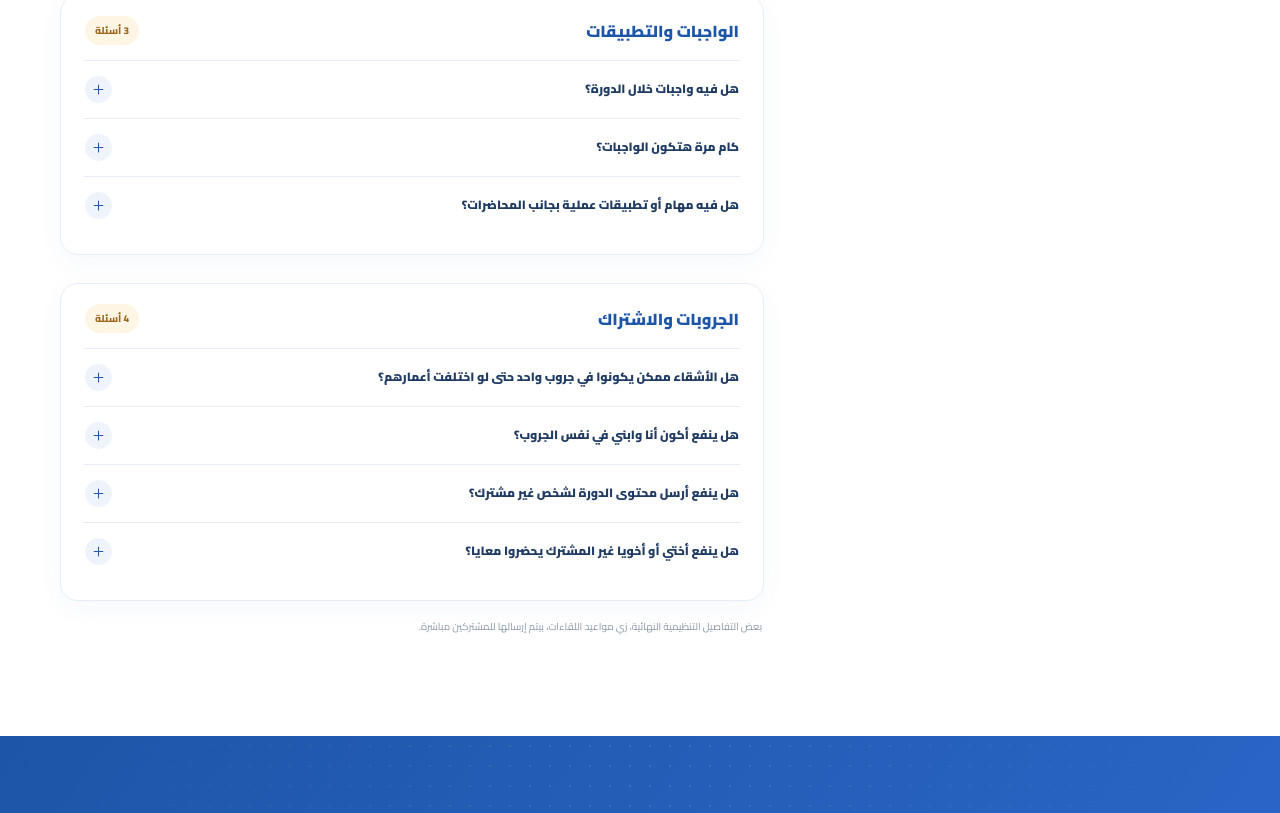
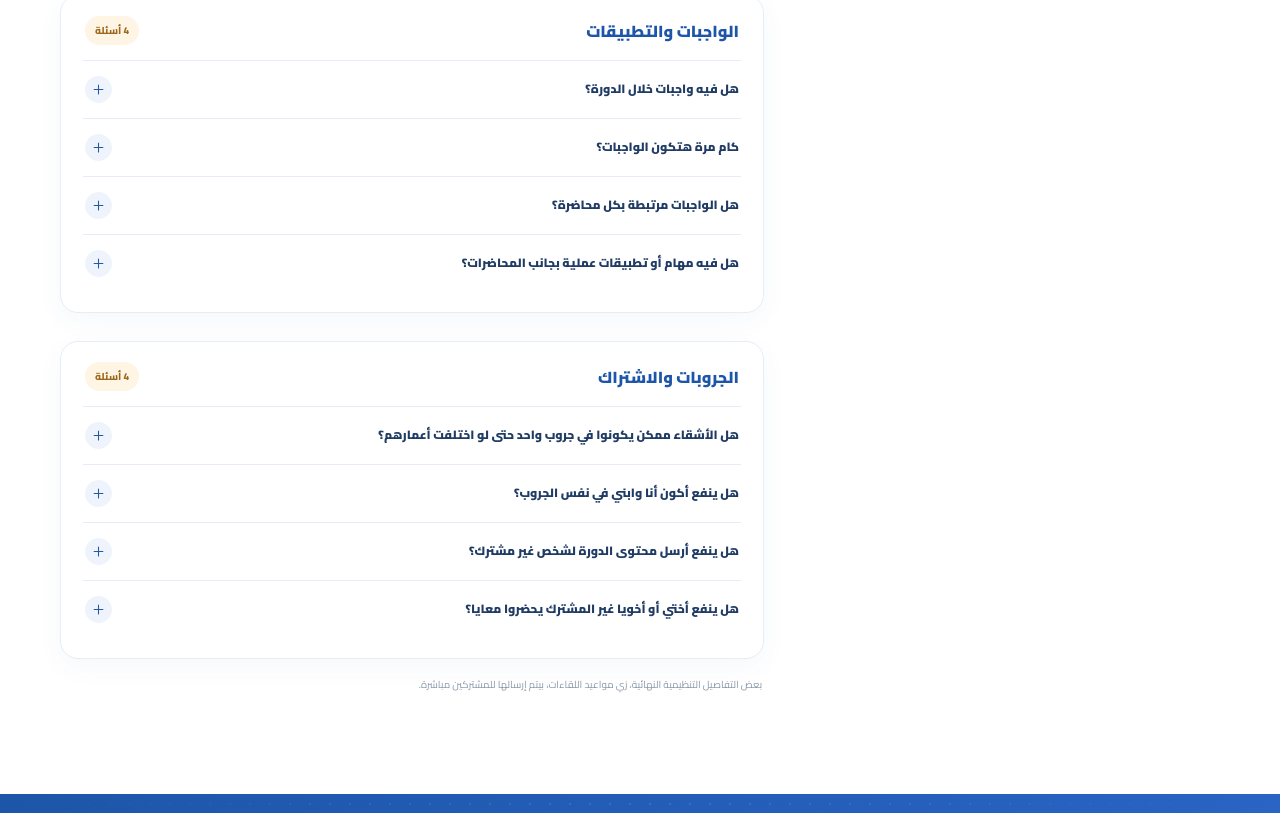
Before and after one commit to Abdo1629/nashaa-alim, a React (Vite) app: page / in a window 1280 px wide. Shown: the part 7772-8585 px from the top of the page. Built offline with nearby package versions, Linux system fonts and the light colour scheme.

Commit message:
Complete FAQ homework details

```diff
--- a/src/App.tsx
+++ b/src/App.tsx
@@ -95,6 +95,7 @@ const faqGroups = [
     items: [
       { q: 'هل فيه واجبات خلال الدورة؟', a: 'نعم، فيه واجبات مرتبطة بمحتوى الدورة.' },
       { q: 'كام مرة هتكون الواجبات؟', a: 'حسب المحتوى، وبمعدل تقريبي كل يومين إلى ثلاثة أيام.' },
+      { q: 'هل الواجبات مرتبطة بكل محاضرة؟', a: 'نعم، الواجبات مرتبطة بمحتوى المحاضرات وبتساعد الطفل يراجع اللي اتعلمه ويطبّقه.' },
       { q: 'هل فيه مهام أو تطبيقات عملية بجانب المحاضرات؟', a: 'نعم، فيه مهام وتطبيقات عملية تساعد الطفل يطبّق المعاني والمهارات اللي بيتعلمها.' },
     ],
   },
```
